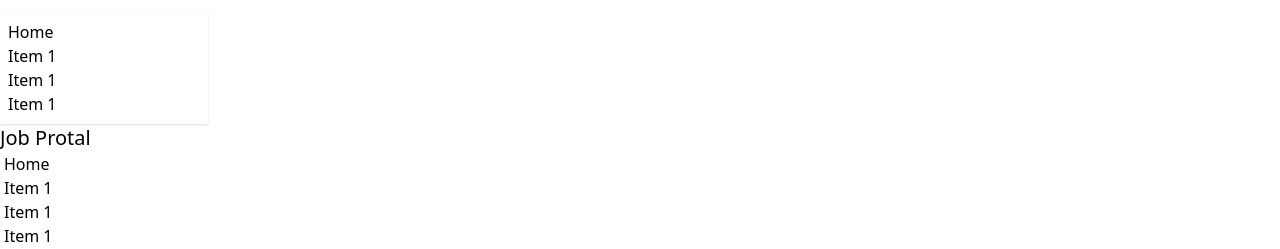
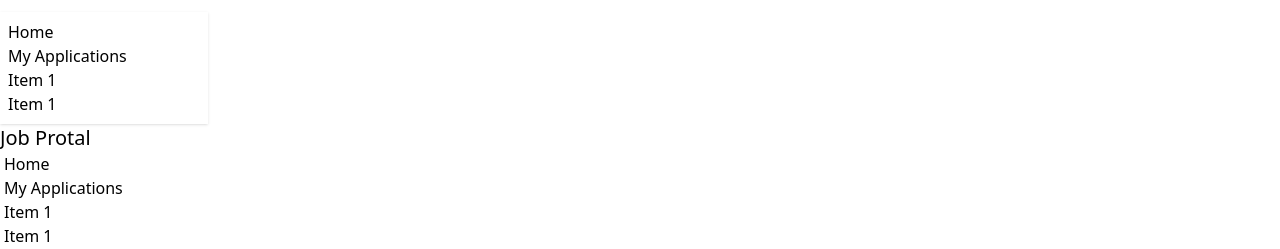
Before and after one commit to mdriyajulislamakash11/Milstone-11-module-58-Basic-Job-Protal-Auth-Recap, a React (Vite) app: page / in a window 1280 px wide. Shown: the top 249 px of the page. Built offline with nearby package versions, Linux system fonts and the light colour scheme; no server answers.

Commit message:
my application component data load

```diff
--- a/src/components/Navbar.jsx
+++ b/src/components/Navbar.jsx
@@ -18,7 +18,7 @@ const Navbar = () => {
         <NavLink to="/">Home</NavLink>
       </li>
       <li>
-        <NavLink to="/">Item 1</NavLink>
+        <NavLink to="/job-applications">My Applications</NavLink>
       </li>
       <li>
         <NavLink to="/">Item 1</NavLink>
--- a/src/pages/JobApply.jsx
+++ b/src/pages/JobApply.jsx
@@ -1,11 +1,12 @@
 import { useContext } from "react";
-import { useParams } from "react-router-dom";
+import { useNavigate, useParams } from "react-router-dom";
 import { AuthContext } from "../Auth/AuthProvider";
 import Swal from "sweetalert2";
 
 const JobApply = () => {
   const { id } = useParams();
   const { user } = useContext(AuthContext);
+  const navigate = useNavigate()
 
   const handleJobApply = (e) => {
     e.preventDefault();
@@ -43,6 +44,8 @@ const JobApply = () => {
             showConfirmButton: false,
             timer: 1500,
           });
+
+          navigate("/job-applications")
         }
       });
   };
--- a/src/pages/MyApplication.jsx
+++ b/src/pages/MyApplication.jsx
@@ -1,8 +1,10 @@
 import React, { useContext, useEffect } from 'react';
 import { AuthContext } from '../Auth/AuthProvider';
 
+
 const MyApplication = () => {
     const {user} = useContext(AuthContext)
+
 
     useEffect(() => {
         fetch(`http://localhost:5000/job_applications?email=${user.email}`)
--- a/src/router/router.jsx
+++ b/src/router/router.jsx
@@ -7,6 +7,7 @@ import SignIn from "../pages/SignIn";
 import JobDetails from "../pages/JobDetails";
 import PrivateRoute from "../Auth/PrivateRoute";
 import JobApply from "../pages/JobApply";
+import MyApplication from "../pages/MyApplication";
 
 const router = createBrowserRouter([
   {
@@ -37,6 +38,14 @@ const router = createBrowserRouter([
         ),
       },
       {
+        path: "/job-applications",
+        element: (
+          <PrivateRoute>
+            <MyApplication />
+          </PrivateRoute>
+        ),
+      },
+      {
         path: "/register",
         element: <Register />,
       },
```
